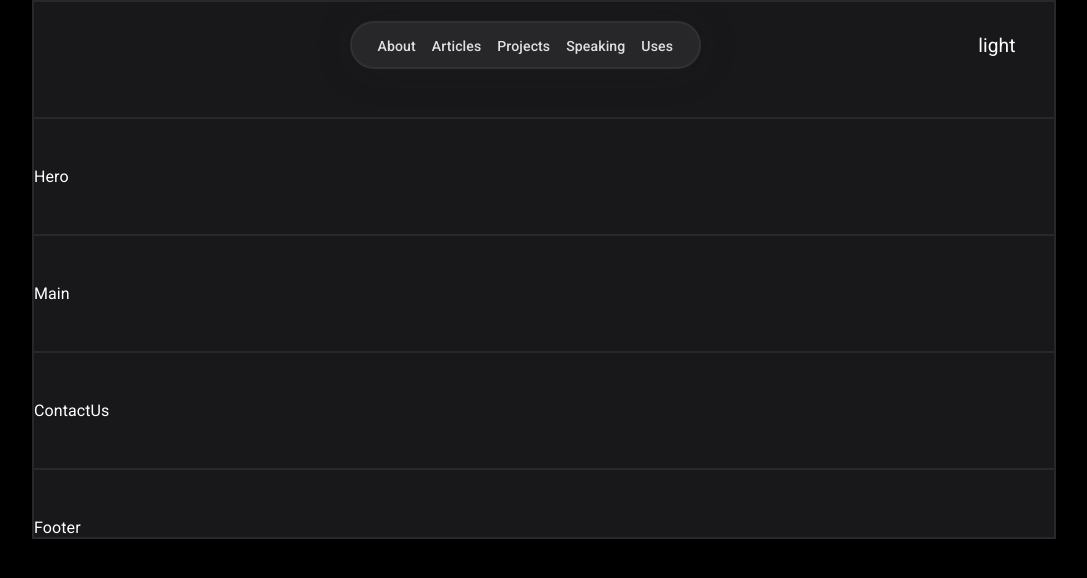
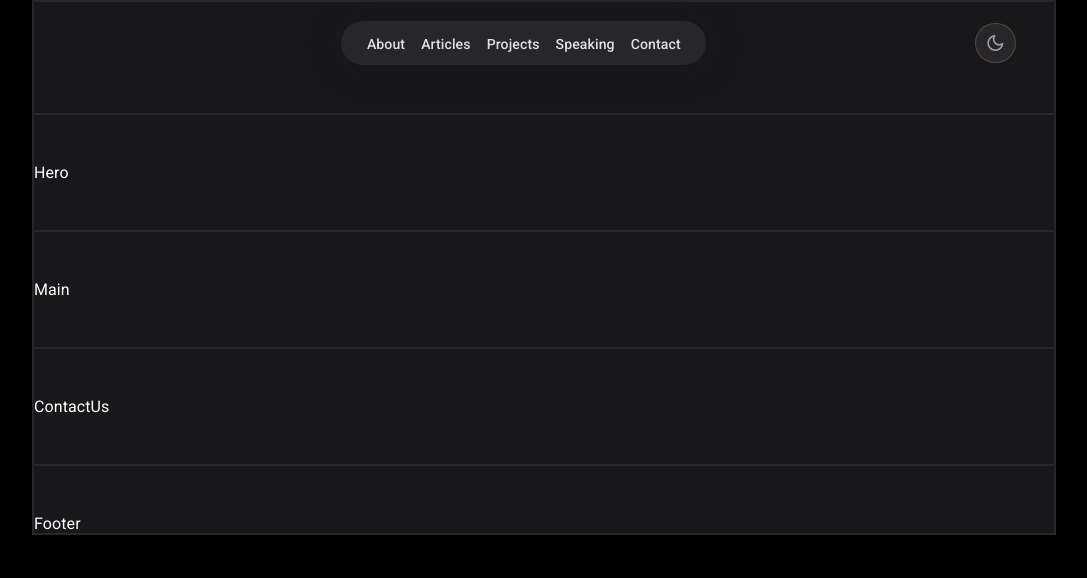
Before and after one commit to redarashid/potfolio, a React (Create React App) app: page / in a window 1280 px wide. Shown: the top 578 px of the page, without its empty margins (96-1183 px from the left). Built offline with nearby package versions, Linux system fonts and the light colour scheme.

Commit message:
first commit

```diff
--- a/src/components/1.header/Header.css
+++ b/src/components/1.header/Header.css
@@ -1,97 +1,161 @@
 
 
+/* ===========================
+ table of contents
+==============================
+1. Header Design
+2. Button & icon
+3- Modal == pop up
+4- Responsive Design (media query)*/
+
+/* ========================
+    1. Header Design
+=========================== */
 header.flex {
     justify-content: space-between;
     padding: 0 2.4rem;
     margin-top: 1.2rem;
   }
+
   header.flex nav {
     background-color: var(--bgHeader);
     padding: 0.77rem 1.6rem;
     border-radius: 55px;
-    border: 2px solid var(--border);
     box-shadow: 1px 1px 40px #2323242a;
   }
+
   header ul.flex {
     gap: 16px;
+  }
 
-}
   header ul li a {
     color: var(--title);
     opacity: 0.9;
     font-size: 0.88rem;
     font-weight: 500;
+  }
 
-}
   header ul li a:hover {
     color: var(--blue);
+    opacity: 1;
+    font-size: 0.9rem;
   }
+
   header button {
     font-size: 1.2rem;
-    cursor: pointer;
   }
 
   header button.menu {
     display: none;
-    color: #FFF;
+    cursor: pointer;
   }
 
+  /* ========================
+      2. Button & icon
+  =========================== */
+  header .icon-menu,
+  header button.mode {
+    background-color: var(--bgHeader);
+    height: 2.4rem;
+    width: 2.4rem;
+    border-radius: 50%;
+
+    justify-content: center;
+    text-align: center;
+
+    color: var(--subtitle);
+    border: 1px solid rgba(244, 165, 96, 0.249);
+    transition: 0.2s;
+  }
+
+  header .icon-menu:hover,
+  header button.mode:hover {
+    color: var(--title);
+    border: 1px solid rgb(244, 165, 96);
+  }
+
+  header .icon-close {
+    font-size: 1.5rem;
+    color: var(--subtitle);
+    transition: 0.3s;
+  }
+
+  header .icon-close:hover {
+    font-size: 1.7rem;
+    color: crimson;
+    rotate: 180deg;
+  }
+
+  /* ========================
+      3- Modal == pop up
+  =========================== */
   header .fixed {
     position: fixed;
     inset: 0;
+    z-index: 11;
     background-color: rgba(40, 40, 48, 0.91);
-    z-index: 11;
-    display: none;
+
+    /* filter: blur(8px); */
+    backdrop-filter: blur(4px);
   }
 
   @keyframes mymove {
-    0%   {scale: 0;}
-    60%  {scale: 1.1;}
-    100% {scale: 1;}
+    0% {
+      scale: 0;
     }
 
+    60% {
+      scale: 1.2;
+    }
 
-header .fixed ul.modle {
-    animation: mymove 1s 1;
+    100% {
       scale: 1;
-    width: 85%;
+    }
+  }
+
+  header .fixed ul.modal {
+    animation: mymove 0.77s 1;
+    width: 75%;
     margin-left: auto;
     margin-right: auto;
     margin-top: 2rem;
+    border-radius: 1rem;
     padding: 1rem 2rem;
-    border-radius: 1rem;
     background-color: var(--secoundry);
     border: 1px solid #050505;
   }
-header .fixed ul.modle li {
+
+  header .fixed ul.modal li {
     border-bottom: 1px solid var(--border);
     padding-bottom: 0.77rem;
     padding-top: 0.5rem;
-    color: var(--title);
+  }
 
-}
-header .fixed ul.modle li:last-child {
-    border: none;
-}
-header .fixed ul.modle li a {
-    font-size: 1rem;
-}
   header .fixed ul.modal li:first-child {
     text-align: right;
     border: none;
     padding-bottom: 0;
     padding-top: 0.2rem;
     margin-bottom: -1rem;
-}
-header .fixed ul.modle li.close:hover {
-    color: brown;
+    cursor: pointer;
   }
 
+  header .fixed ul.modal li:last-child {
+    border: none;
+  }
 
-@media (max-width: 767px) {
+  header .fixed ul.modal li a {
+    font-size: 1rem;
+  }
+
+  /* =====================================
+    4- Responsive Design (media query)
+  ======================================== */
+  @media (max-width: 700px) {
     header.flex nav {
       display: none;
     }
+
     header button.menu {
       display: block;
     }
--- a/src/components/1.header/Header.js
+++ b/src/components/1.header/Header.js
@@ -1,50 +1,72 @@
-import React, { useState } from 'react'
+
+import { useState } from "react";
 import './Header.css'
+const Header = () => {
+  const [showModal, setshowModal] = useState(false);
+  return (
+    <header className="  flex">
+      <button onClick={() => {
+        setshowModal(true)
+      }} className="menu icon-menu flex">    </button>
+      <div />
 
-const Header = () => {
+      <nav>
+        <ul className="flex">
+          <li>
+            <a href="a">About</a>
+          </li>
 
-  const[showModle, setShowModle] = useState(false)
-
-  return (
-    <header className='flex'>
-      <button onClick={()=> {
-        setShowModle(true)
-      }} className='menu icon-menu'></button>
-      <div/>
-
-      <nav className='navigate'>
-        <ul className='flex'>
-          <li> <a href='#about'>About</a> </li>
-          <li> <a href='#articles'>Articles</a> </li>
-          <li> <a href='#projects'>Projects</a> </li>
-          <li> <a href='#speaking'>Speaking</a> </li>
-          <li> <a href='#uses'>Uses</a> </li>
+          <li>
+            <a href="a">Articles</a>
+          </li>
+          <li>
+            <a href="a">Projects</a>
+          </li>
+          <li>
+            <a href="a">Speaking</a>
+          </li>
+          <li>
+            <a href="a">Contact</a>
+          </li>
         </ul>
       </nav>
 
-      <button>
-        light
+      <button className="mode flex">
+        <span className="icon-moon">  </span>
       </button>
 
+      {showModal && (
+        <div className="fixed">
+          <ul className="modal ">
+            <li >
+              <button className="icon-close" onClick={() => {
+                setshowModal(false)
+              }} />
 
-      {showModle && (
-        <div className='fixed'>
-          <ul className='modle'>
-            <li><button className='icon-clos' onClick={()=> {
-              setShowModle(false)
-            }}></button></li>
-            <li> <a href='#about'>About</a> </li>
-            <li> <a href='#articles'>Articles</a> </li>
-            <li> <a href='#projects'>Projects</a> </li>
-            <li> <a href='#speaking'>Speaking</a> </li>
-            <li> <a href='#uses'>Uses</a> </li>
+
+
+
+            </li>
+            <li>
+              <a href="a">About</a>
+            </li>
+            <li>
+              <a href="a">Articles</a>
+            </li>
+            <li>
+              <a href="a">Projects</a>
+            </li>
+            <li>
+              <a href="a">Speaking</a>
+            </li>
+            <li>
+              <a href="a">Uses</a>
+            </li>
           </ul>
-      </div>
+        </div>
+      )}
+    </header>
+  );
+};
 
-      )}
-
-    </header>
-  )
-}
-
-export default Header
+export default Header;
```
Lines whose indentation alone changed are shown as unchanged.
